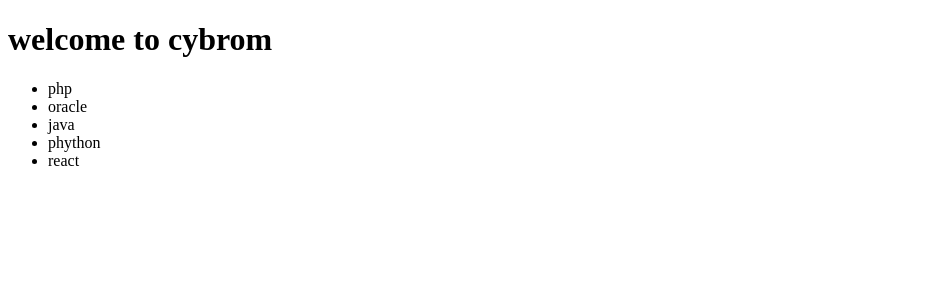
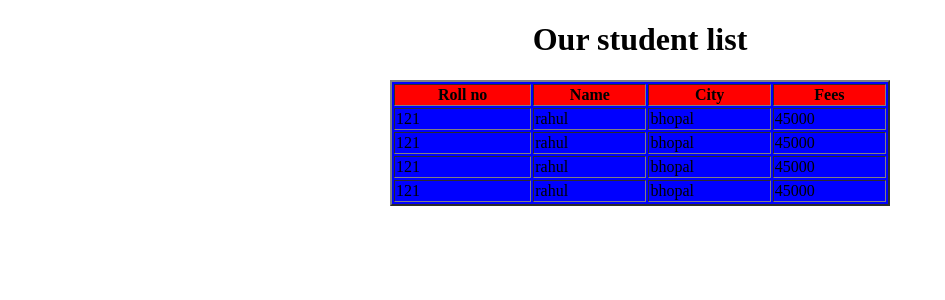
Before and after one commit to vikashsharma0707/React-js, a React (Vite) app in the folder app12pm/: page / in a window 1280 px wide. Shown: the top 300 px of the page, without its empty margins (0-945 px from the left). Built offline with nearby package versions, Linux system fonts and the light colour scheme.

Commit message:
fourth commit

```diff
--- a/app12pm/src/App.jsx
+++ b/app12pm/src/App.jsx
@@ -1,120 +1,25 @@
+import College from "./College";
+import Students from "./Students";
 
+const ans= Students.map((key)=> <College rno={key.rollno} nm={key.name} ct={key.city}  fs={key.fees} />);
 
-// map method
-/*const age =[24,20,33,34,50];
-const myage= age.map((key)=>{
+const App=()=>{
   return(
     <>
+    <h1 align="center">Our student list</h1>
+    <table border="2" bgcolor="blue"  align="center"  width="500">
+     <tr bgcolor="red">
+      <th>Roll no</th>
+      <th>Name</th>
+      <th>City</th>
+      <th>Fees</th>
+     </tr>
+     {ans}
+    </table>
 
-    <h1>{key*2}</h1>
     </>
   )
-
-})*/
-
-
-//option and select tag
-/*const city= ["bhopal","indore","rewa","shahdol"];
-const myage=city.map((key)=>{
-return(
-  <>
-    <option>{key}</option>
-
-  </>
-)
-
-
-})*/
-
-
-const subject=["php","oracle","java","phython","react"];
-const mysub=subject.map((key)=>{
-  return(
-    <>
-    <li>{key}</li>
-    </>
-  )
-})
-
-const App=()=>{
- return(
-  <>
-  <h1>welcome to cybrom</h1>
-  <ul>
-    {mysub}
-  </ul>
-  </>
- )
 }
 
 
-/*const App=()=>{
-return(
-  <>
-  <h1>welcome to cybrom</h1>
-  <select>
-  {myage}
-  </select>
-  </>
-)
-}*/
-
-
-
-
-
-
-
-
-
-// map method
-/*const App=()=>{
-  const name=["ram","shyam","mohan","sohan"];
-  const ans =name.map((key)=>{
-    return(
-      <>
-      <h1>{key}</h1>
-      </>
-    )
-  })
-
-  return(
-    <>
-    <h1>wlecome to cybrom</h1>
-    {ans}
-
-    </>
-  )
-
-}*/
-
-
-
-
-
-
-
-
-
-
-
-// props
-// import Student from "./Student"
-
-// const data={
-//   "rollno":121,
-//   "name": "rahul",
-//   "city": "bhopal",
-// }
-
-// const App=()=>{
-//   return(
-//     <>
-
-//     <h1>welcome to cybrom</h1>
-//     <Student rno={data.rollno} nm={data.name} ct={data.city}/>
-//     </>
-//   )
-// }
-
- export default App;
+export default App;
--- /dev/null
+++ b/app12pm/src/College.jsx
@@ -0,0 +1,20 @@
+
+
+
+const College=(props)=>{
+  return(
+   <>
+   <tr>
+    <td>{props.rno}</td>
+    <td>{props.nm}</td>
+    <td>{props.ct}</td>
+    <td>{props.fs}</td>
+   </tr>
+
+   </>
+
+  )
+}
+
+
+export default College;
--- /dev/null
+++ b/app12pm/src/Students.jsx
@@ -0,0 +1,36 @@
+
+const Students=[
+
+    {
+        "rollno":121,
+        "name":"rahul",
+        "city":"bhopal",
+        "fees": 45000,
+    },
+
+    {
+        "rollno":121,
+        "name":"rahul",
+        "city":"bhopal",
+        "fees": 45000,
+    },
+
+    {
+        "rollno":121,
+        "name":"rahul",
+        "city":"bhopal",
+        "fees": 45000,
+    },
+
+
+    {
+        "rollno":121,
+        "name":"rahul",
+        "city":"bhopal",
+        "fees": 45000,
+    }
+
+
+]
+
+export default Students;
```
Also changed, not shown: app12pm/src/Employe.jsx (added, +61 -0 lines).
